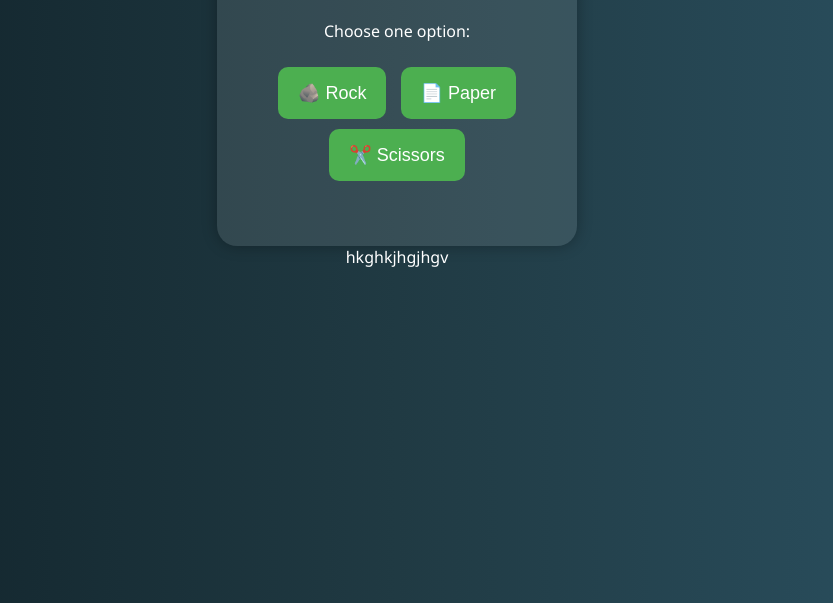
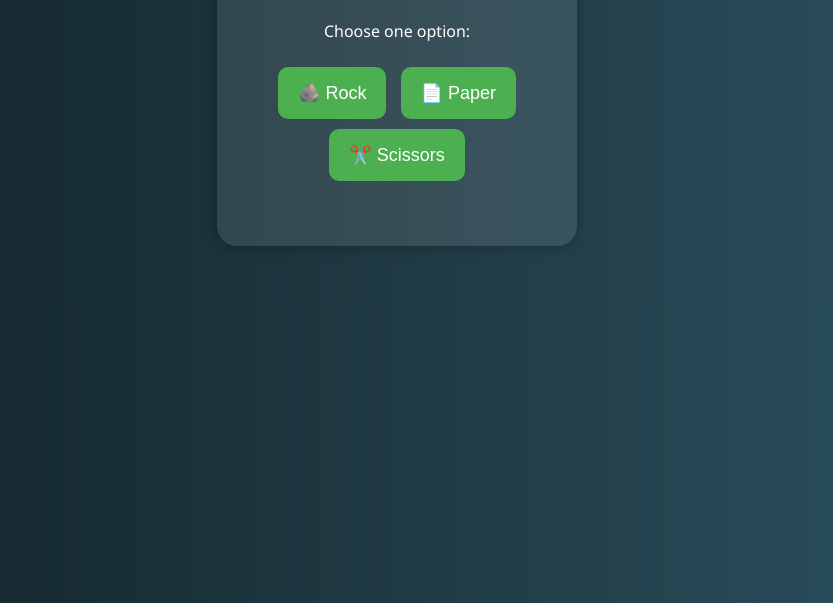
Before and after one commit to Techwithabhi/Small-Games, a plain HTML site: page Project 1 (Rock, Paper, Secssior Game)/index.html in a window 1280 px wide. Shown: the part 197-800 px from the top of the page, without its empty margins (243-1076 px from the left). Drawn offline with Linux system fonts and the light colour scheme.

Commit message:
Update index.html

```diff
--- a/Project 1 (Rock, Paper, Secssior Game)/index.html
+++ b/Project 1 (Rock, Paper, Secssior Game)/index.html
@@ -20,4 +20,3 @@
     <script src="script.js"></script>
 </body>
 </html>
-hkghkjhgjhgv
```
